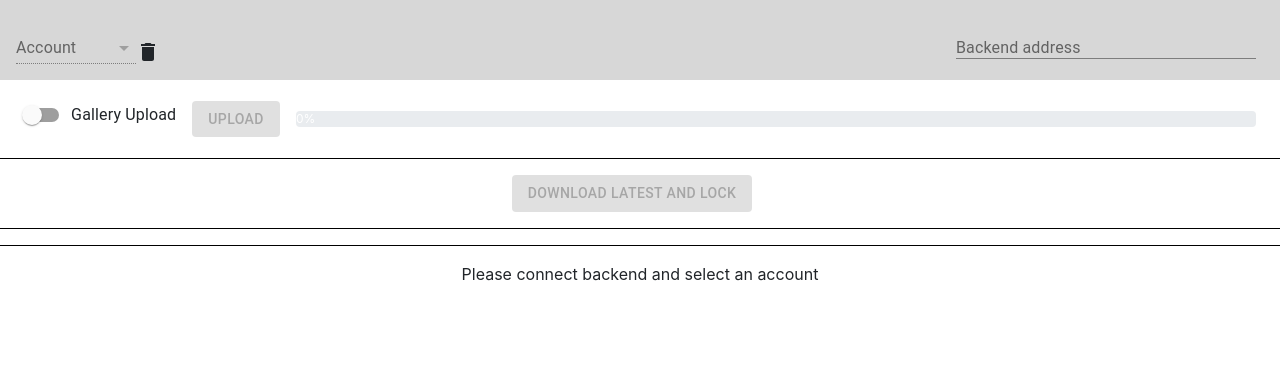
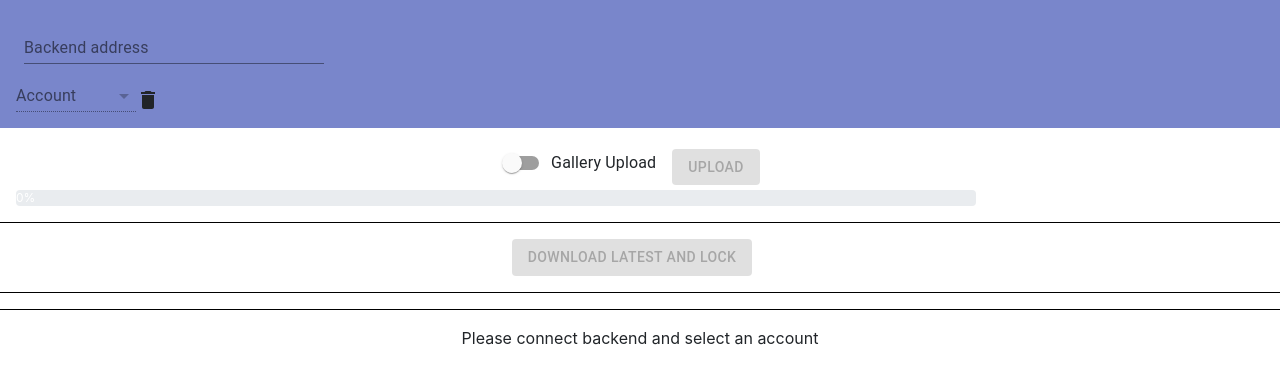
Before and after one commit to michaelcheungkm/picture-layout-organiser, a React (Create React App) app in the folder frontend/: page / in a window 1280 px wide. Shown: the top 384 px of the page. Built offline with nearby package versions, Linux system fonts and the light colour scheme.

Commit message:
Update App.js to use material-ui styles

```diff
--- a/frontend/src/App.css
+++ /dev/null
@@ -1,95 +0,0 @@
-#main-grid {
-  display: table;
-  margin: auto;
-  text-align: center;
-}
-
-#main-grid h2 {
-  font-size: 1rem;
-}
-
-.empty-content {
-  margin: auto;
-  text-align: center;
-}
-
-.top-bar {
-  width:100%;
-  position: -webkit-sticky; /* Compatibility */
-  position: sticky;
-  top: 0;
-  z-index: 5;
-}
-
-.admin-bar {
-  background-color: var(--color-gray-light);
-  padding: 2vmin;
-}
-
-.upload-status-bar {
-  text-align: center;
-  background-color: white;
-  width:100%;
-  padding: 2vmin;
-  border-bottom: solid 0.1vmin black;
-}
-
-.download-button {
-  padding: 2vmin;
-  text-align: center;
-  border-bottom: solid 0.1vmin black;
-  background-color: white;
-}
-
-.status-message-container {
-  border-bottom: solid 0.1vmin black;
-  padding: 1vmin;
-  background-color: white;
-}
-
-#upload-button {
-  margin-right: 2vmin;
-  vertical-align: middle;
-}
-
-.progress-bar-container {
-  display: inline-block;
-  width: 75vw;
-}
-
-.page-content {
-  margin-top: 2vmin;
-}
-
-.backend-address-input {
-  float: right;
-}
-
-@media screen and (max-aspect-ratio: 9/10) {
-  .backend-address-input {
-    float: none;
-    display: block;
-    margin-bottom: 1vmin;
-  }
-}
-
-.backend-address-input input {
-  outline: none;
-  padding: 0.5vmin;
-}
-
-.account-select {
-  vertical-align: middle;
-}
-
-.account-select select {
-  outline: none;
-  padding: 0.5vmin;
-  background-color: white;
-}
-
-#account-delete-icon {
-  width: 1.5rem;
-  cursor: pointer;
-  margin:0.5vmin;
-}
--- a/frontend/src/App.js
+++ b/frontend/src/App.js
@@ -1,7 +1,6 @@
 import React, {useState, useEffect, useRef} from 'react'
 import axios from 'axios'
 
-import './App.css'
 import { ThemeProvider } from '@material-ui/core/styles';
 import theme from './theme'
 
@@ -103,7 +102,6 @@ function downloadUrl(url) {
 
 const App = () => {
   const classes = useStyles()
-
 
   const [backendAddress, setBackendAddress] = useState(null)
   const [imageHostAddress, setImageHostAddress] = useState(null)
@@ -472,9 +470,9 @@ const App = () => {
   )
 
   var topBar = (
-    <div className="top-bar">
-      <div className="admin-bar">
-        <span className="backend-address-input">
+    <div className={classes.topBar}>
+      <div className={classes.adminBar}>
+        <span className={classes.backendAddressInput}>
           <TextField
             className={classes.textField}
             label="Backend address"
@@ -500,7 +498,7 @@ const App = () => {
             }}
           />
         </span>
-        <div className='account-select'>
+        <div className={classes.accountSelect}>
           <FormControl style={{minWidth: 120, verticalAlign: 'bottom', }}>
             <InputLabel id='account-select-label'>Account</InputLabel>
             <Select
@@ -536,7 +534,7 @@ const App = () => {
           />
         </div>
       </div>
-      <div className='upload-status-bar'>
+      <div className={classes.uploadStatusBar}>
         <FormControlLabel
           control={
             <Switch
@@ -548,11 +546,11 @@ const App = () => {
           label="Gallery Upload"
         />
         {imageUploadButton}
-        <div className="progress-bar-container">
+        <div className={classes.progressBarContainer}>
           <Progress max="100" color="success" striped value={uploadPercent}>{Math.round(uploadPercent, 2)}%</Progress>
         </div>
       </div>
-      <div className='download-button'>
+      <div className={classes.downloadButton}>
         <Button
           className={classes.button}
           variant='contained'
@@ -570,7 +568,7 @@ const App = () => {
           {selectedIndex === NONE_INDEX ? 'Download latest and lock' : ' Download selected'}
         </Button>
       </div>
-      <div className='status-message-container'>
+      <div className={classes.statusMessageContainer}>
         {statusMessages.map((message, index) =>
           <StatusMessage
             key={index}
@@ -635,16 +633,16 @@ const App = () => {
 
   // Content to render when there is no grid to show (no account selected)
   var noGridContent = (
-    <div className='empty-content'>
+    <div className={classes.emptyContent}>
       Please connect backend and select an account
     </div>
   )
 
   return (
     <ThemeProvider theme={theme}>
-      <div>
+      <div className={classes.root}>
         {topBar}
-        <div className='page-content'>
+        <div className={classes.pageContent}>
 
           {
             (backendAddress !== null && username !== EMPTY_USER)
--- a/frontend/src/style.js
+++ b/frontend/src/style.js
@@ -9,6 +9,64 @@ const useStyles = makeStyles(theme => ({
       marginRight: theme.spacing(1),
       width: 300
     },
+    mainGrid: {
+      display: 'table',
+      margin: 'auto',
+      textAlign: 'center'
+    },
+    emptyContent: {
+      margin: 'auto',
+      textAlign: 'center'
+    },
+    topBar: {
+      width: '100%',
+      position: 'sticky',
+      top: 0,
+      zIndex: 5
+    },
+    adminBar: {
+      backgroundColor: theme.palette.primary.light,
+      padding: '2vmin'
+    },
+    uploadStatusBar: {
+      textAlign: 'center',
+      backgroundColor: 'white',
+      width: '100%',
+      padding: '2vmin',
+      borderBottom: 'solid 0.1vmin black'
+    },
+    downloadButton: {
+      padding: '2vmin',
+      textAlign: 'center',
+      borderBottom: 'solid 0.1vmin black',
+      backgroundColor: 'white'
+    },
+    statusMessageContainer: {
+      borderBottom: 'solid 0.1vmin black',
+      padding: '1vmin',
+      backgroundColor: 'white'
+    },
+    uploadButton: {
+      marginRight: '2vmin',
+      verticalAlign: 'middle'
+    },
+    progressBarContainer: {
+      display: 'inlineBlock',
+      width: '75vw'
+    },
+    pageContent: {
+      marginTop: '2vmin'
+    },
+    accountSelect: {
+      verticalAlign: 'middle'
+    },
+    accountDeleteIcon: {
+      width: '1.5rem',
+      cursor: 'pointer',
+      margin: '0.5vmin'
+    }
+
+
 }))
 
 export default useStyles
--- a/frontend/src/theme.js
+++ b/frontend/src/theme.js
@@ -1,7 +1,4 @@
 import { createMuiTheme } from '@material-ui/core/styles'
-
-
-// TODO: choose theme
 
 export default createMuiTheme({
   palette: {
```
